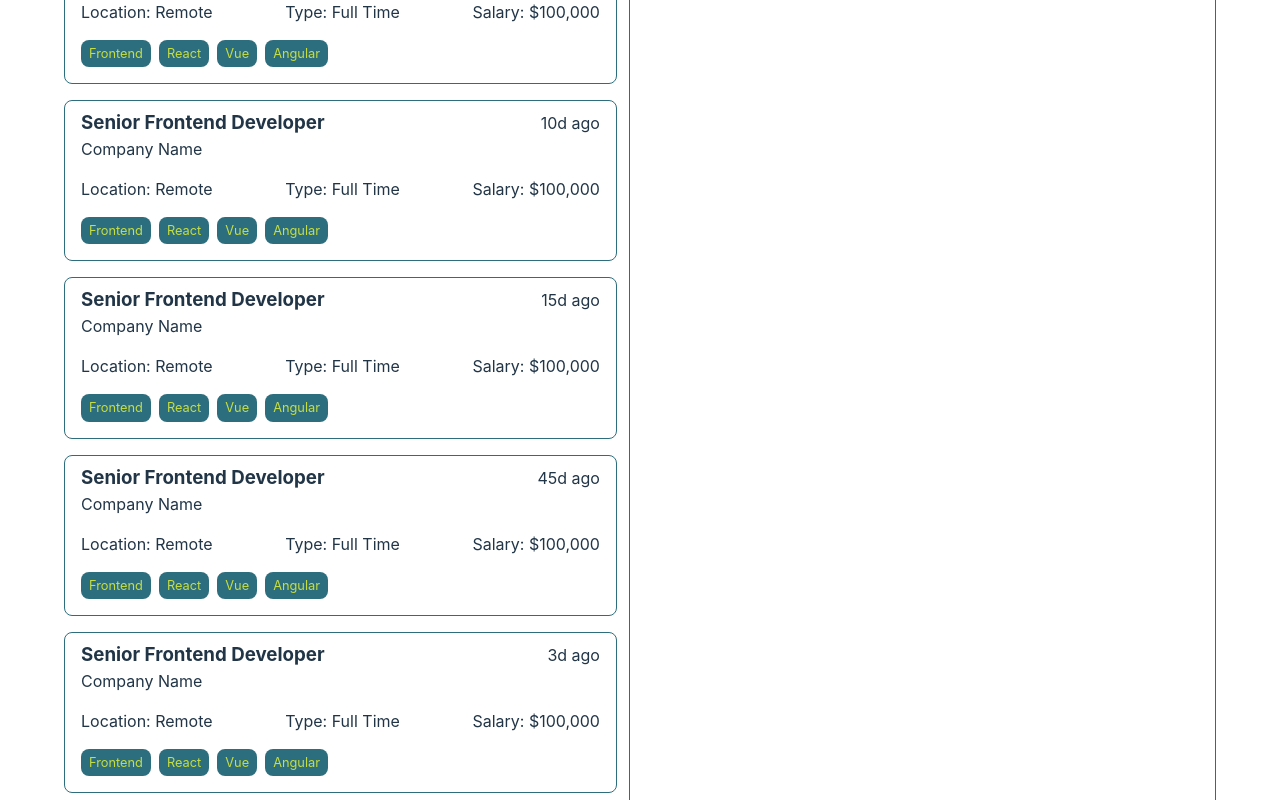
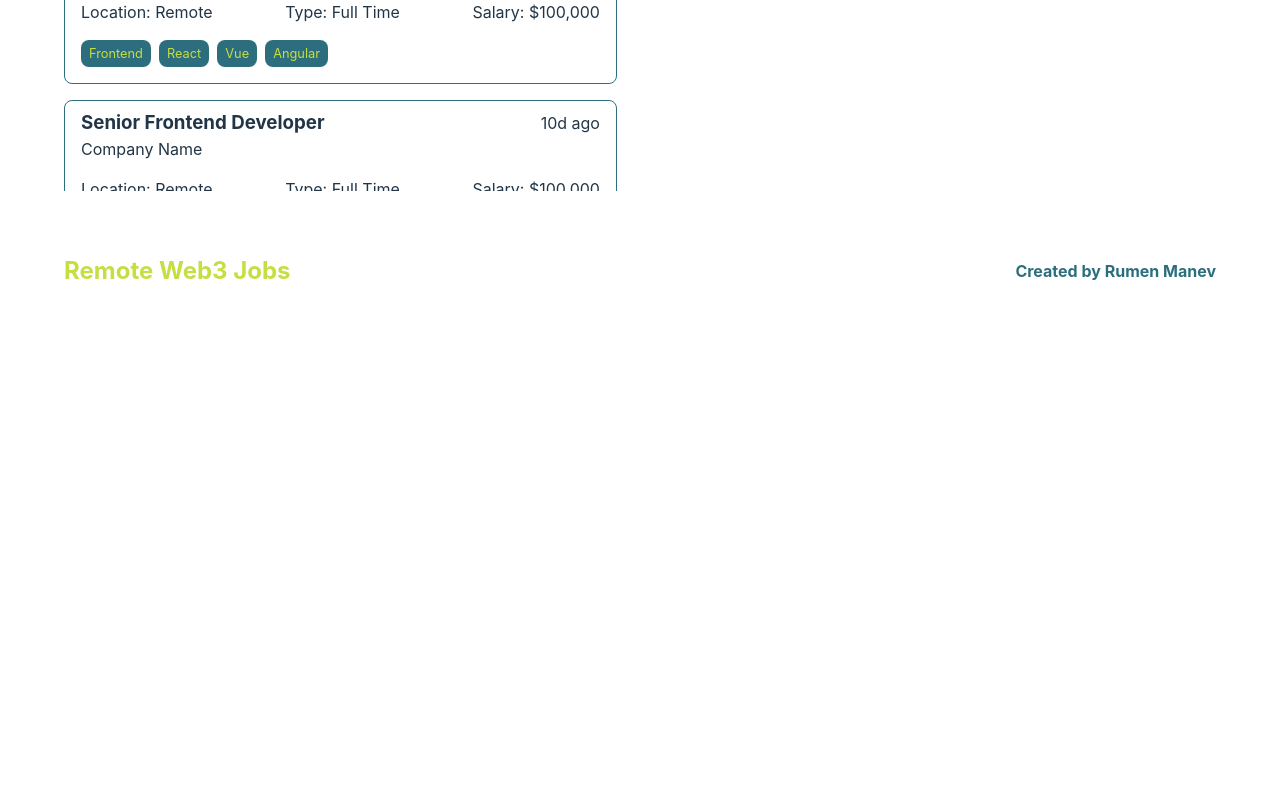
Before and after one commit to rum-n/crypto-jobs-vue, a Vue app: page / in a window 1280 px wide. Shown: the part 977-1777 px from the top of the page. After the commit the page ends 1296 px from the top, so only its background shows below. Built offline with nearby package versions, Linux system fonts and the light colour scheme.

Commit message:
adding job list and job details

```diff
--- a/src/App.vue
+++ b/src/App.vue
@@ -3,13 +3,27 @@ import Nav from "./components/Nav.vue";
 import Header from "./components/Header.vue";
 import JobList from "./components/JobList.vue";
 import JobDetails from "./components/JobDetails.vue";
+import Footer from "./components/Footer.vue";
 
 export default {
+  data() {
+    return {
+      jobSelected: {},
+      listingClicked: false,
+    };
+  },
   components: {
     Nav,
     Header,
     JobList,
     JobDetails,
+    Footer,
+  },
+  methods: {
+    onJobSelected(job: any) {
+      this.jobSelected = job;
+      this.listingClicked = true;
+    },
   },
 };
 </script>
@@ -18,9 +32,10 @@ export default {
   <Nav />
   <Header />
   <div class="content">
-    <JobList />
-    <JobDetails />
+    <JobList @clicked="onJobSelected" />
+    <JobDetails v-if="listingClicked" :details="jobSelected" />
   </div>
+  <Footer />
 </template>
 
 <style scoped>
@@ -29,5 +44,6 @@ export default {
   margin: auto;
   width: 90%;
   justify-content: space-between;
+  align-items: flex-start;
 }
 </style>
--- /dev/null
+++ b/src/components/Footer.vue
@@ -0,0 +1,61 @@
+<script lang="ts">
+export default {
+  name: "Footer",
+};
+</script>
+
+<template>
+  <footer>
+    <div class="footer-wrapper">
+      <div class="footer-left">
+        <div class="footer-logo">Remote Web3 Jobs</div>
+      </div>
+      <div class="footer-right">
+        <p>Created by Rumen Manev</p>
+      </div>
+    </div>
+  </footer>
+</template>
+
+<style scoped>
+.footer-wrapper {
+  height: 4rem;
+  width: 90%;
+  display: flex;
+  align-items: center;
+  justify-content: space-between;
+  padding: 1rem 4rem;
+}
+
+.footer-left {
+  font-size: 1.5rem;
+  font-weight: 700;
+  color: #c6de41;
+  text-align: center;
+  margin: 0;
+  padding: 0;
+  line-height: 1.5;
+}
+
+.footer-logo {
+  font-size: 1.5rem;
+  font-weight: 700;
+  color: #c6de41;
+  text-align: center;
+  margin: 0;
+  padding: 0;
+  line-height: 1.5;
+}
+
+.footer-right {
+  font-size: 1rem;
+  font-weight: 700;
+  color: #2d6e7e;
+  text-align: center;
+  margin: 0;
+  padding: 0;
+  line-height: 1.5;
+  display: flex;
+  align-items: center;
+}
+</style>
--- a/src/components/JobDetails.vue
+++ b/src/components/JobDetails.vue
@@ -1,20 +1,105 @@
 <script lang="ts">
 export default {
   name: "JobDetails",
+  props: {
+    details: {
+      type: Object,
+      required: true,
+    },
+    savedJobs: {
+      type: Array,
+      required: false,
+    },
+  },
+  // created() {
+  //   (this.savedJobs as []) = JSON.parse(
+  //     localStorage.getItem("savedJobs") || "[]"
+  //   );
+  // },
+  methods: {
+    handleSaveJob() {
+      if (this.savedJobs) this.savedJobs.push(this.details);
+      localStorage.setItem("savedJobs", JSON.stringify(this.details));
+    },
+  },
 };
 </script>
 
 <template>
-  <div class="details-wrapper"></div>
+  <div class="details-wrapper">
+    <div class="header">
+      <h2>{{ details.title }}</h2>
+      <p>{{ details.datePosted }}</p>
+    </div>
+    <h3>{{ details.company }}</h3>
+    <div class="details">
+      <p>Salary: {{ details.salary ? details.salary : "" }}</p>
+      <p>Location: {{ details.location }}</p>
+      <p>Type: {{ details.type }}</p>
+    </div>
+
+    <p>{{ details.description }}</p>
+    <div class="buttons">
+      <button class="apply-btn">Apply</button>
+      <button class="save-btn" @click="handleSaveJob">Save for later</button>
+    </div>
+  </div>
 </template>
 
 <style scoped>
 .details-wrapper {
+  background-color: #153b44;
   width: 48%;
-  height: auto;
   padding: 1rem;
   border: 1px solid #2d6e7e;
   border-radius: 0.5rem;
   margin-top: 2rem;
+  max-height: 100vh;
+}
+
+.details-wrapper h2,
+p {
+  margin: 0;
+  padding: 0;
+}
+.header {
+  display: flex;
+  flex-direction: row;
+  justify-content: space-between;
+  align-items: center;
+}
+.details {
+  margin: 2rem 0;
+}
+
+.apply-btn {
+  background-color: #c6de41;
+  color: #153b44;
+  font-size: 1rem;
+  font-weight: 700;
+  padding: 0.5rem 1rem;
+  border-radius: 0.5rem;
+  border: none;
+  margin-right: 1rem;
+  cursor: pointer;
+}
+
+.save-btn {
+  background-color: transparent;
+  color: #c6de41;
+  font-size: 1rem;
+  font-weight: 700;
+  padding: 0.5rem 1rem;
+  border-radius: 0.5rem;
+  border: 1px solid #2d6e7e;
+  cursor: pointer;
+}
+
+.buttons {
+  display: flex;
+  flex-direction: row;
+  justify-content: flex-end;
+  align-items: center;
+  margin-top: 4rem;
 }
 </style>
--- a/src/components/JobList.vue
+++ b/src/components/JobList.vue
@@ -1,6 +1,24 @@
 <script lang="ts">
+type Job = {
+  id: number;
+  title: string;
+  company: string;
+  location: string;
+  salary: string;
+  type: string;
+  tags: string[];
+  description: string;
+  datePosted: string;
+};
+
 export default {
   name: "JobList",
+  props: {
+    jobSelected: {
+      type: Number,
+      required: false,
+    },
+  },
   data() {
     return {
       jobsList: [
@@ -115,12 +133,24 @@ export default {
       ],
     };
   },
+  methods: {
+    handleJobClick(item: Job) {
+      this.$emit("clicked", item);
+      // (this.jobSelected as Number) = item.id;
+    },
+  },
 };
 </script>
 
 <template>
   <div class="list-wrapper">
-    <div class="job-listing" v-for="item of jobsList">
+    <div
+      v-for="item of jobsList"
+      :class="[
+        jobSelected && item.id === jobSelected ? 'job-selected' : 'job-listing',
+      ]"
+      @click="($event) => handleJobClick(item)"
+    >
       <div class="job-listing-header">
         <h3>{{ item.title }}</h3>
         <p>{{ item.datePosted }}</p>
@@ -142,6 +172,15 @@ export default {
 .list-wrapper {
   width: 48%;
   margin-top: 2rem;
+  margin-bottom: 2rem;
+  max-height: 100vh;
+  overflow-y: scroll;
+  -ms-overflow-style: none; /* Internet Explorer 10+ */
+  scrollbar-width: none; /* Firefox */
+}
+
+.list-wrapper::-webkit-scrollbar {
+  display: none; /* Safari and Chrome */
 }
 .job-listing-header {
   display: flex;
@@ -181,6 +220,15 @@ export default {
   cursor: pointer;
 }
 
+.job-selected {
+  border: 1px solid #2d6e7e;
+  border-radius: 0.5rem;
+  margin-bottom: 1rem;
+  padding: 0.5rem 1rem;
+  background-color: #153b44;
+  color: #fff;
+}
+
 .job-listing:hover {
   background-color: #153b44;
   color: #fff;
--- a/src/components/Nav.vue
+++ b/src/components/Nav.vue
@@ -1,6 +1,16 @@
 <script lang="ts">
 export default {
   name: "Nav",
+  props: {
+    savedJobs: Number,
+  },
+  // updated() {
+  //   if (localStorage.getItem("savedJobs")) {
+  //     (this.savedJobs as Number) = JSON.parse(
+  //       localStorage.getItem("savedJobs") || "[]"
+  //     ).length;
+  //   }
+  // },
 };
 </script>
 
@@ -9,10 +19,12 @@ export default {
     <div class="logo">Remote Web3 Jobs</div>
     <div class="nav-menu">
       <ul>
-        <li>Jobs</li>
         <li>Companies</li>
+        <li>Newsletter</li>
         <li>Learn</li>
-        <li>Sign In</li>
+        <li>
+          Saved Jobs<span>{{ savedJobs ? `(${savedJobs})` : "" }}</span>
+        </li>
       </ul>
       <button class="btn">Post a Job</button>
     </div>
@@ -47,14 +59,16 @@ export default {
   line-height: 1.5;
   display: flex;
   align-items: center;
+  justify-content: flex-end;
+  width: 50%;
 }
 
 .nav-menu ul {
   list-style: none;
+  width: 70%;
   display: flex;
   justify-content: space-between;
   align-items: center;
-  width: 20rem;
 }
 
 .nav-menu ul li {
```
